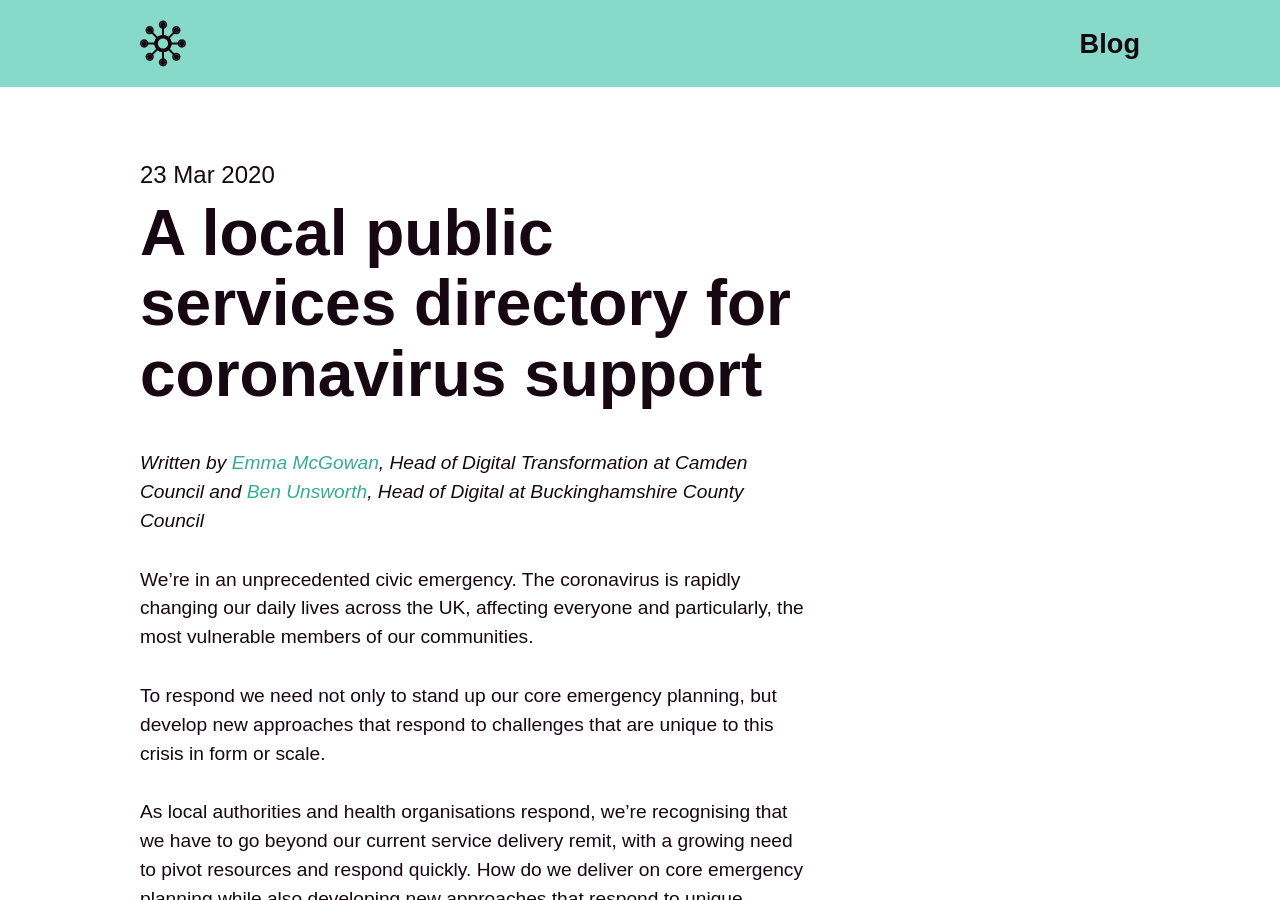
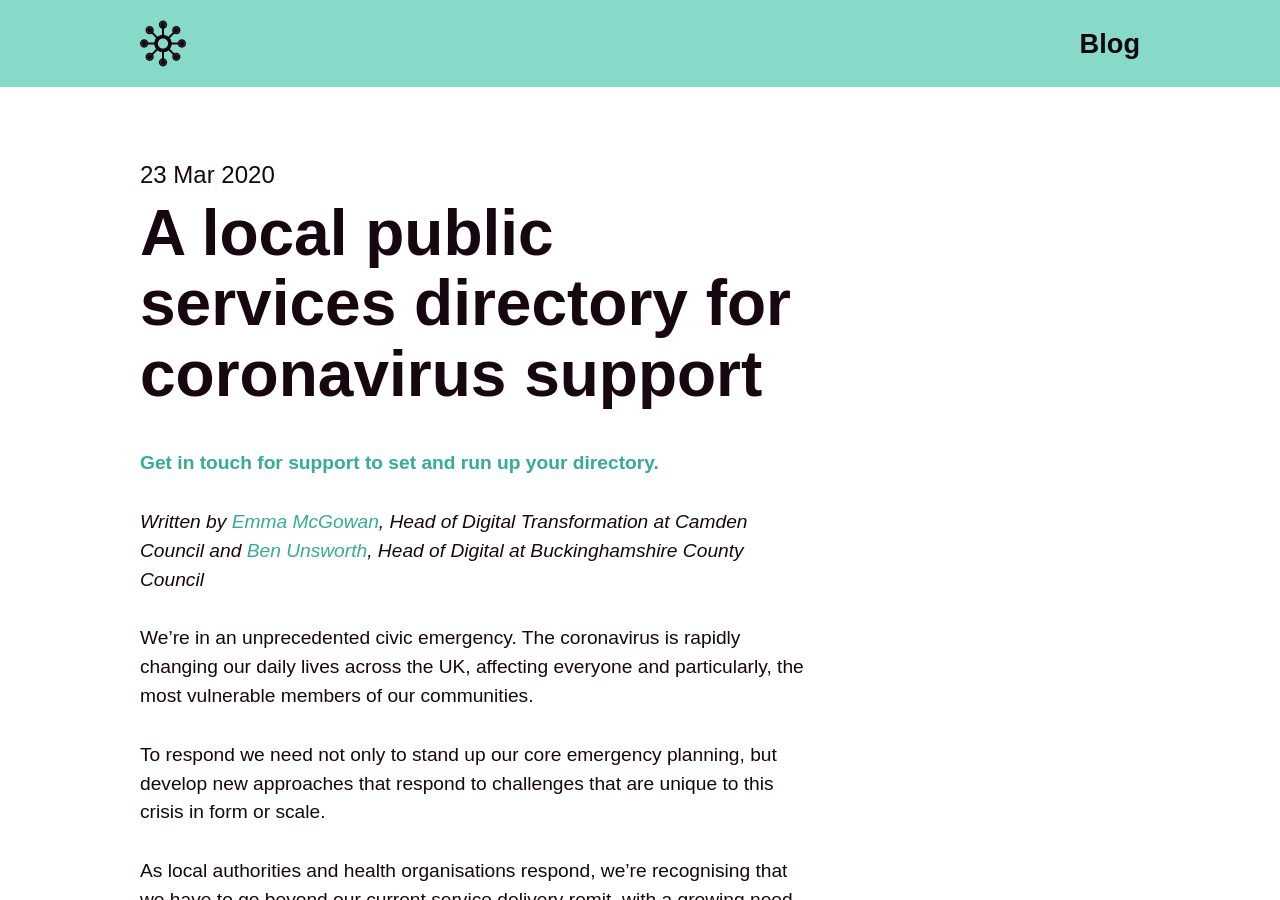
Before and after one commit to wearefuturegov/london-coronavirus-response-microsite, a Jekyll site: the page built from _posts/2020-03-26-localgov-directory-for-coronavirus-support.markdown, in a window 1280 px wide and 900 px high. Built offline with Jekyll 4.4.1, drawn with Linux system fonts in a browser that asks for light colours; some web fonts are replaced.

Commit message:
Update 2020-03-26-localgov-directory-for-coronavirus-support.markdown

```diff
--- a/_posts/2020-03-26-localgov-directory-for-coronavirus-support.markdown
+++ b/_posts/2020-03-26-localgov-directory-for-coronavirus-support.markdown
@@ -3,6 +3,8 @@ title:  "A local public services directory for coronavirus support"
 date:   2020-03-23 19:50:31 +0000
 permalink: /blog/local-public-services-directory-coronavirus
 ---
+**[Get in touch for support to set and run up your directory.](mailto:hello@wearefuturegov.com)**
+
 *Written by [Emma McGowan](https://twitter.com/Emm_McG), Head of Digital Transformation at Camden Council and
 [Ben Unsworth](https://twitter.com/benunsworth), Head of Digital at Buckinghamshire County Council*
 
@@ -35,4 +37,6 @@ Over the past two weeks, we’ve been bringing together a catalyst response team
 
 Taking a mission approach to set up a basis for collective action, we’re asking our network to join the coalition. Working together, owning this together, we can look at the most urgent challenges and coordinate an agile response to new ways of addressing shared problems during an emergency unlike any other.
 
-This directory is fully open source. Recognising our shared rapid timescales, if you’d like to talk about any of this work or how we can support you, [please get in touch](mailto:hello@wearefuturegov.com).
+. . .
+
+*This directory is fully open source. Recognising our shared rapid timescales, if you’d like to talk about any of this work or how we can support you, [please get in touch](mailto:hello@wearefuturegov.com).*
```
